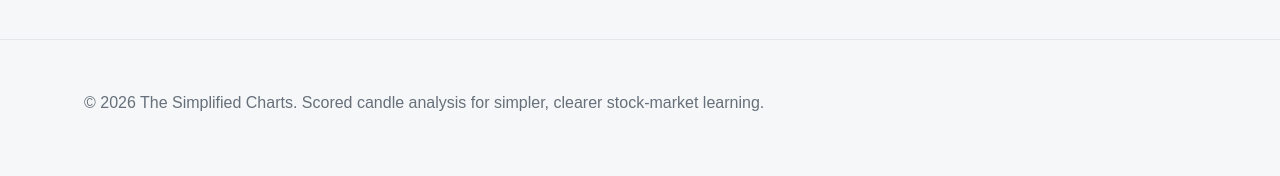
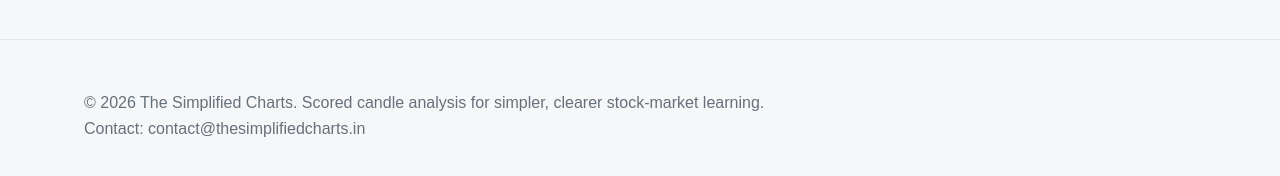
Before and after one commit to networkchatsshorts-cmyk/the-simplified-charts-web, a Next.js app: page / in a window 1280 px wide. Shown: the part 2189-2365 px from the top of the page. Built offline with nearby package versions, Linux system fonts and the light colour scheme; no server answers; the database is empty.

Commit message:
Update layout.tsx

```diff
--- a/src/app/layout.tsx
+++ b/src/app/layout.tsx
@@ -85,9 +85,18 @@
 
         <footer className="footer">
           <div className="container">
-            © {new Date().getFullYear()} The Simplified Charts.
-            Scored candle analysis for simpler, clearer stock-market
-            learning.
+            <div>
+              © {new Date().getFullYear()} The Simplified Charts.
+              Scored candle analysis for simpler, clearer stock-market
+              learning.
+            </div>
+
+            <div style={{ marginTop: '8px' }}>
+              Contact:{' '}
+              <a href="mailto:contact@thesimplifiedcharts.in">
+                contact@thesimplifiedcharts.in
+              </a>
+            </div>
           </div>
         </footer>
 
```
